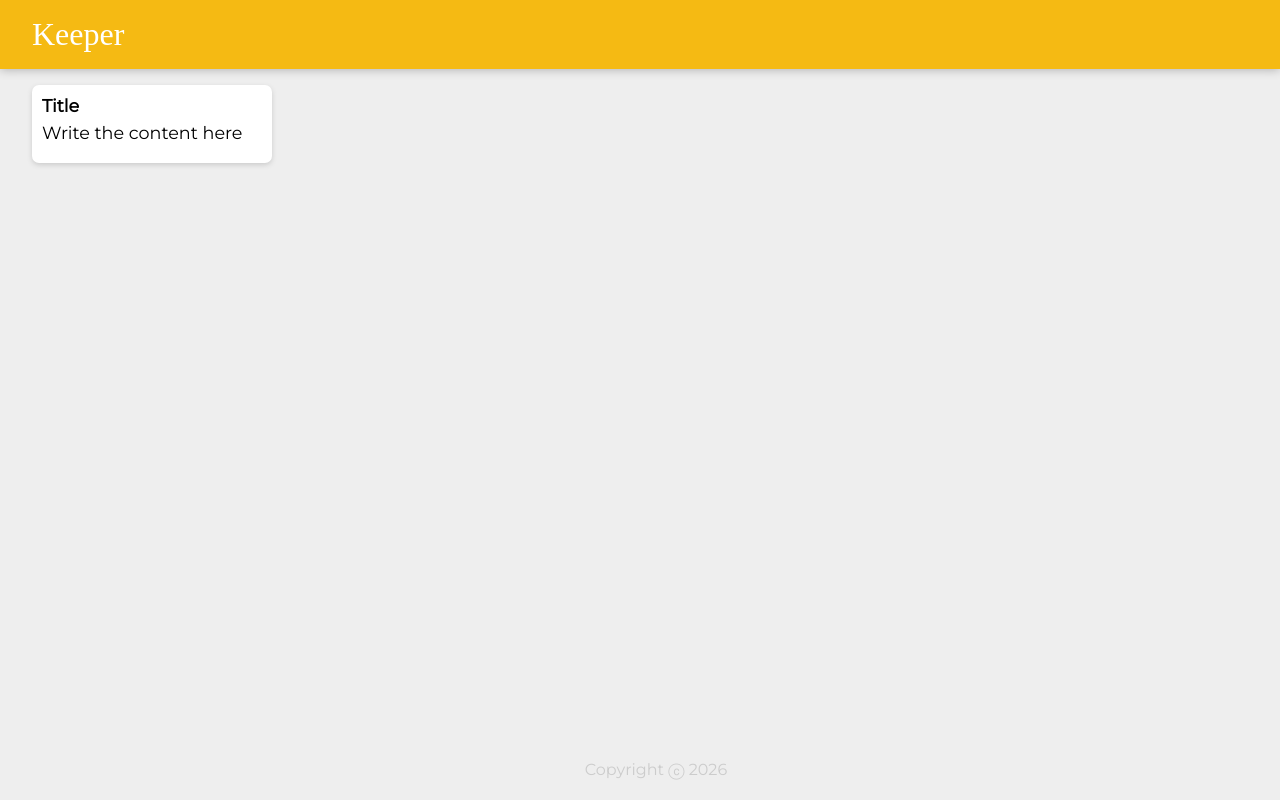
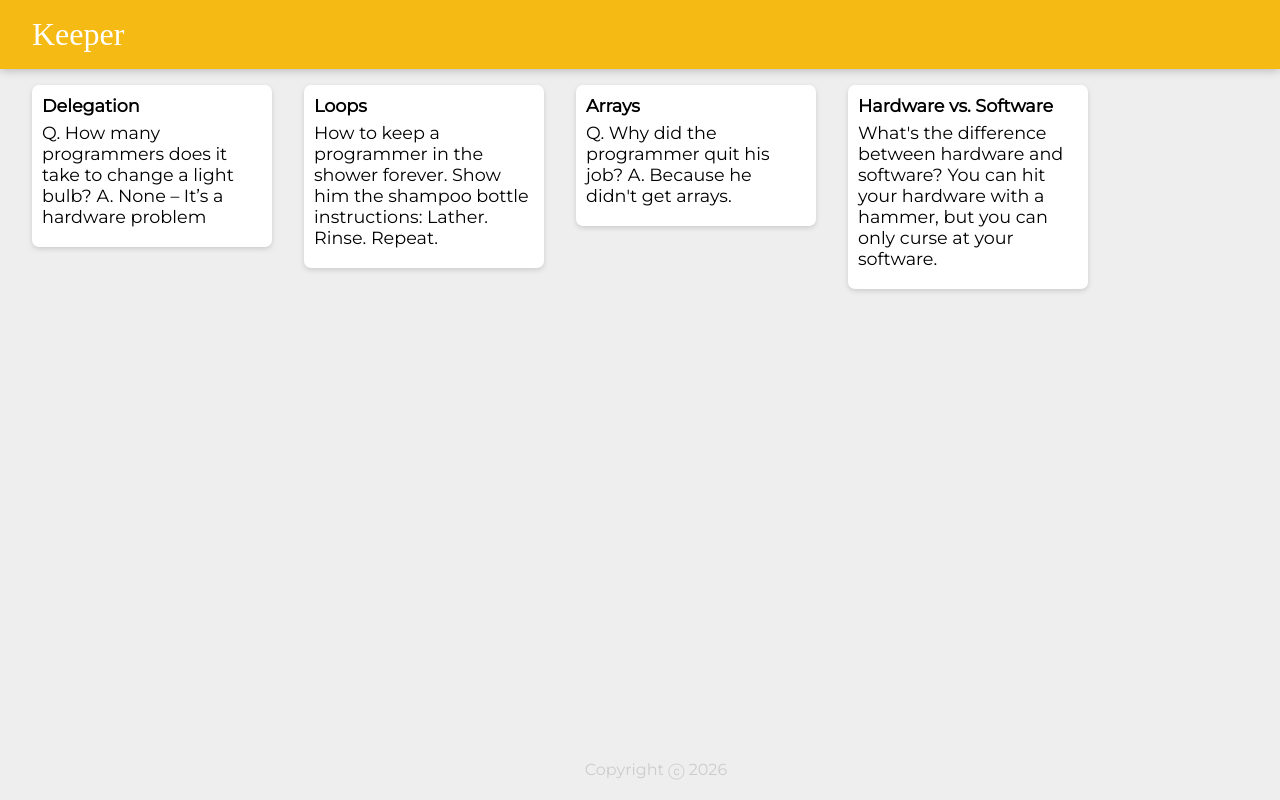
Before and after one commit to Hristiyan22/Keeper, a React (Create React App) app: page / in a window 1280 px wide. Built offline with nearby package versions, Linux system fonts and the light colour scheme; a web font is replaced by a local one.

Commit message:
Initial commit

```diff
--- a/src/components/App.jsx
+++ b/src/components/App.jsx
@@ -1,10 +1,18 @@
 import React from "react";
-import ReactDOM from "react-dom";
 import Header from "./Header";
 import Footer from "./Footer";
 import Note from "./Note";
+import notes from "../notes";
 
-function App(){
-    return <div><Header /> <Note /> <Footer /></div>
+function App() {
+
+  return (
+    <div>
+      <Header />
+      {notes.map(notes => <Note key={notes.id} title={notes.title} content={notes.content} />)}
+      <Footer />
+    </div>
+  );
 }
+
 export default App;
--- a/src/components/Note.jsx
+++ b/src/components/Note.jsx
@@ -1,8 +1,12 @@
 import React from "react";
 
-function Note(){
-    const note = <div className="note"> <h1>Title</ h1> <p>Write the content here</p></div>;
-    return note
+function Note(props) {
+  return (
+    <div className="note">
+      <h1>{props.title}</h1>
+      <p>{props.content}</p>
+    </div>
+  );
 }
 
 export default Note;
--- a/src/index.js
+++ b/src/index.js
@@ -1,5 +1,5 @@
 import React from "react";
 import ReactDOM from "react-dom";
-import App from "./components/App";
+import App from "./Components/App";
 
 ReactDOM.render(<App />, document.getElementById("root"));
--- /dev/null
+++ b/src/notes.js
@@ -0,0 +1,28 @@
+const notes = [
+  {
+    key: 1,
+    title: "Delegation",
+    content:
+      "Q. How many programmers does it take to change a light bulb? A. None – It’s a hardware problem"
+  },
+  {
+    key: 2,
+    title: "Loops",
+    content:
+      "How to keep a programmer in the shower forever. Show him the shampoo bottle instructions: Lather. Rinse. Repeat."
+  },
+  {
+    key: 3,
+    title: "Arrays",
+    content:
+      "Q. Why did the programmer quit his job? A. Because he didn't get arrays."
+  },
+  {
+    key: 4,
+    title: "Hardware vs. Software",
+    content:
+      "What's the difference between hardware and software? You can hit your hardware with a hammer, but you can only curse at your software."
+  }
+];
+
+export default notes;
```
